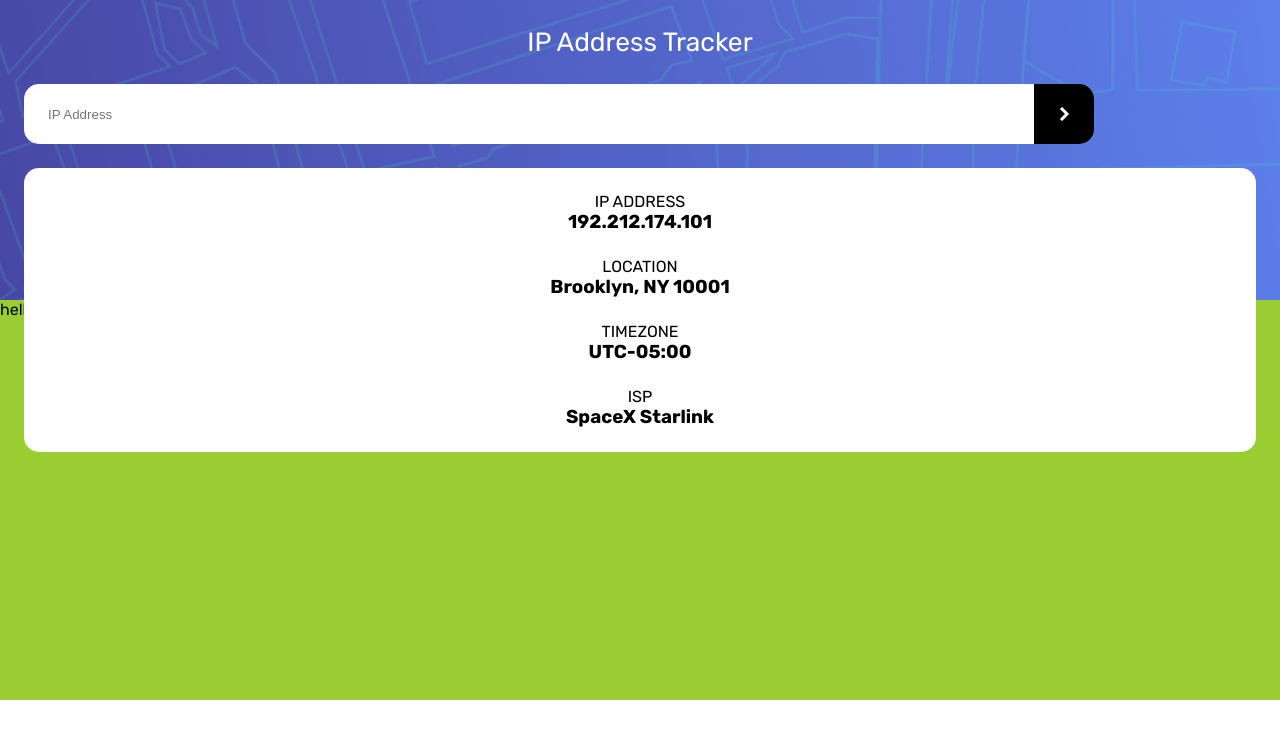
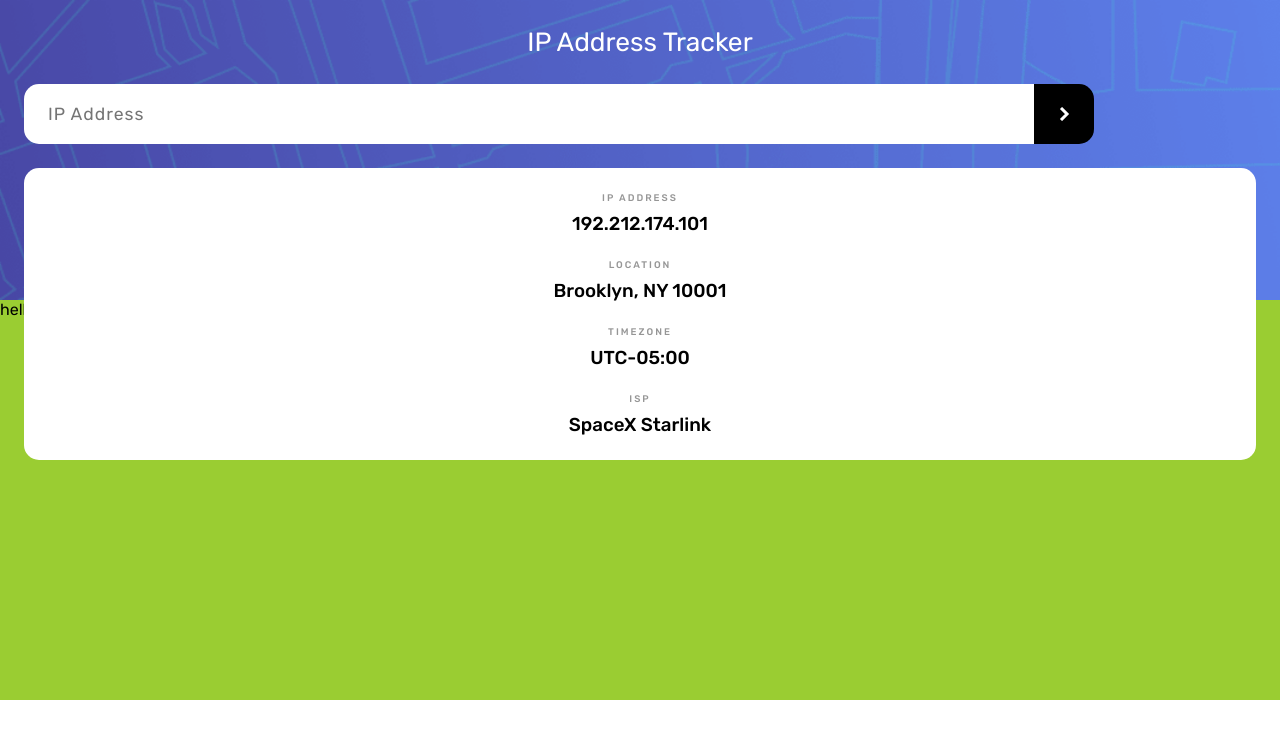
Before and after one commit to bmhan319/ipAddresTracker, a React (Create React App) app: page / in a window 1280 px wide. Shown: the top 738 px of the page. Built offline with nearby package versions, Linux system fonts and the light colour scheme.

Commit message:
styling input field

```diff
--- a/src/css/details.css
+++ b/src/css/details.css
@@ -18,3 +18,15 @@
 .details-isp-container {
   padding-bottom: 0;
 }
+
+.details-title {
+  color: var(--DarkGray);
+  font-size: .6em;
+  font-weight: var(--MedWeight);
+  letter-spacing: 2px;
+  margin-bottom: 10px;
+}
+
+.details-data {
+  font-weight: var(--MedWeight);
+}
--- a/src/css/ip-input.css
+++ b/src/css/ip-input.css
@@ -8,10 +8,16 @@
   border: 0;
   border-top-left-radius: 15px;
   border-bottom-left-radius: 15px;
+  padding-left: 24px;
+  cursor: pointer;
+  font-size: 1.1em;
+  font-family: var(--FontFamily);
+  font-weight: var(--RegWeight);
+  letter-spacing: 1px;
 }
 
 .ip-input::placeholder {
-  padding-left: 24px;
+  padding-left: 0px;
 }
 
 .ip-submit {
```
